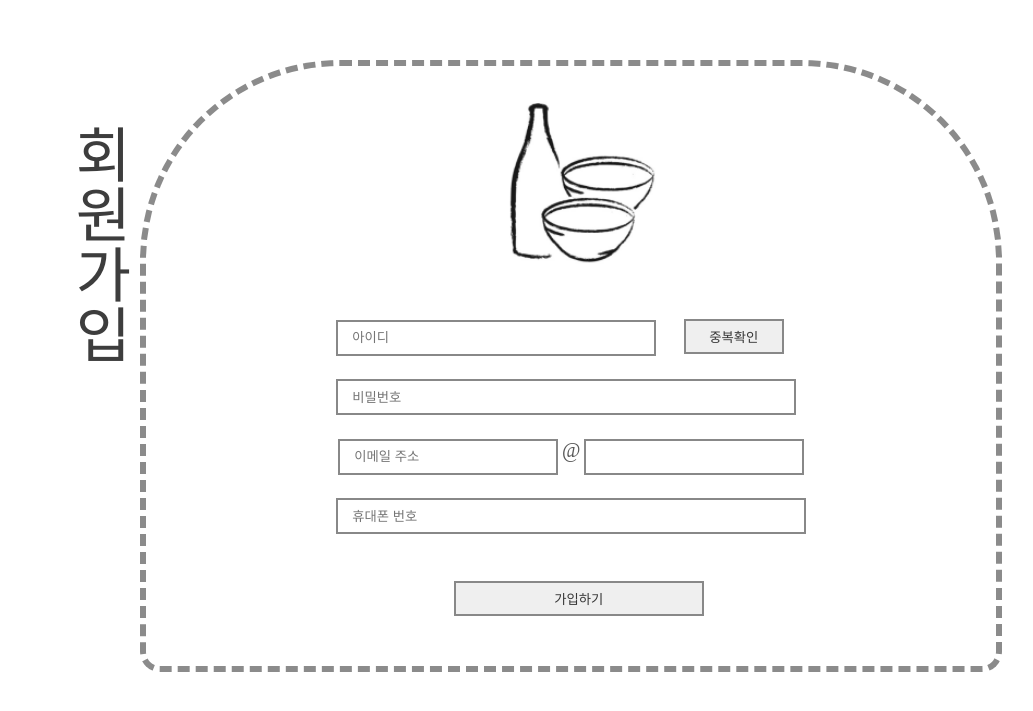
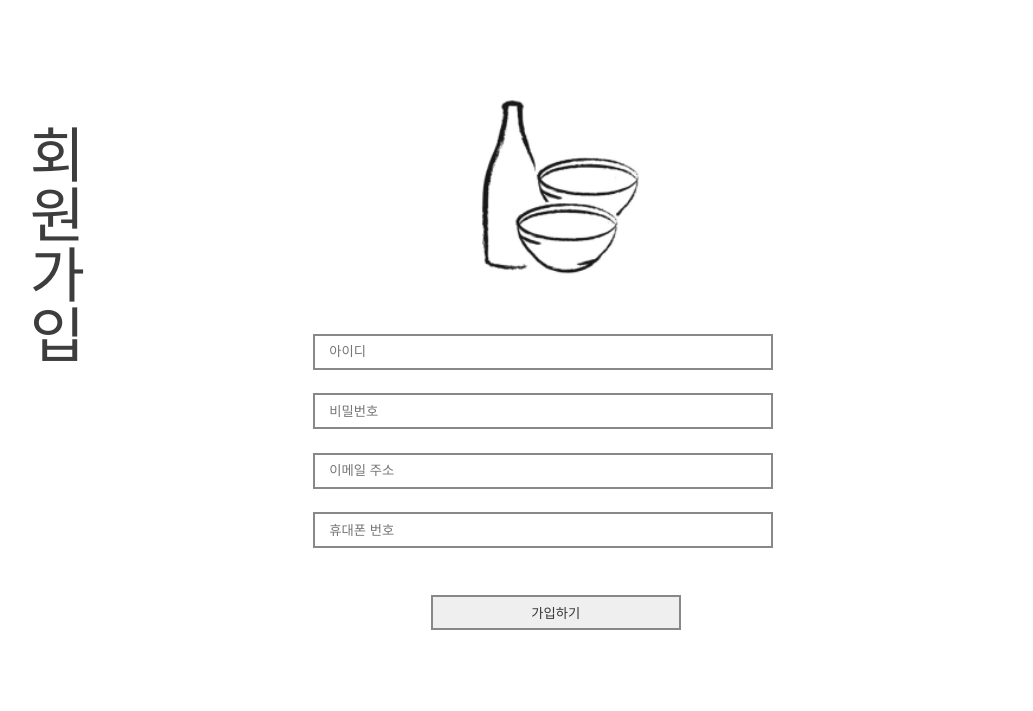
Before and after one commit to timeiscoal/Cobby, a Django app: template user/templates/user/signup.html in a window 1280 px wide. Shown: the top 711 px of the page, without its empty margins (112-1145 px from the left). Run offline with Django 4.2, Linux system fonts and the light colour scheme; the template is opened without the code that fills it, so the values that code supplies are empty; some web fonts are replaced.

Commit message:
finished signup funtion

```diff
--- a/cobby/settings.py
+++ b/cobby/settings.py
@@ -143,3 +143,8 @@ AUTH_USER_MODEL = 'user.User'
 # MEDIA_ROOT = BASE_DIR / 'media'
 MEDIA_ROOT = os.path.join(BASE_DIR, 'media')
 MEDIA_URL = '/media/'
+
+STATIC_URL = '/static/'
+STATICFILES_DIRS = [
+os.path.join(BASE_DIR, 'static'),
+] #스태틱에서 이미지를 사용할 것이다 ! 라고 알려주는 코드
--- a/user/templates/user/signup.html
+++ b/user/templates/user/signup.html
@@ -1,5 +1,6 @@
 <!DOCTYPE html>
 <html lang="en">
+
 <head>
   <meta charset="UTF-8" />
   <meta http-equiv="X-UA-Compatible" content="IE=edge" />
@@ -8,19 +9,21 @@
   <style>
     @font-face {
       font-family: "WandohopeB";
-        src: url("https://cdn.jsdelivr.net/gh/projectnoonnu/noonfonts_20-10@1.0/WandohopeB.woff")
-          format("woff");
+      src: url("https://cdn.jsdelivr.net/gh/projectnoonnu/noonfonts_20-10@1.0/WandohopeB.woff") format("woff");
       font-weight: normal;
       font-style: normal;
     }
+
     * {
       margin: 0 auto;
     }
+
     main {
       margin-top: 60px;
       margin-bottom: 50px;
       display: flex;
     }
+
     .signup_text {
       font-size: 45pt;
       margin-bottom: 30px;
@@ -30,39 +33,32 @@
       margin-right: -13%;
       margin-top: 5%;
     }
+
     .main_box {
-        width: 850px;
-        height: 600px;
-        background: transparent;
-        border: dashed rgb(139, 139, 139);
-        border-width: 6px;
-        border-radius: 200px 200px 20px 20px;
+      width: 1000px;
+      height: 450px;
+
     }
+
     .img {
-        width: 230px;
-        height: 230px;
+      width: 250px;
+      height: 250px;
       background: url(/static/imgs/image.png) no-repeat center;
       background-size: cover;
     }
+
     .box {
       width: 470px;
     }
 
     .id_box {
-        width: 300px;
+      width: 440px;
       height: 30px;
       margin-top: 5%;
       border: 2px solid rgb(136, 136, 136);
       padding-left: 3%;
     }
-      .button {
-        width: 100px;
-        height: 35px;
-        font-family: "WandohopeB";
-        color: rgb(53, 53, 53);
-        margin-left: 5%;
-        border: 2px solid rgb(136, 136, 136);
-      }
+
     .password {
       width: 440px;
       height: 30px;
@@ -73,21 +69,23 @@
     }
 
     .email_box {
-        display: flex;
       margin-top: 5%;
     }
-      .email_box > p {
+
+    .email_box>p {
       font-size: 15pt;
       color: rgb(88, 88, 88);
     }
+
     .email {
-        width: 200px;
+      width: 440px;
       height: 30px;
       border: 2px solid rgb(136, 136, 136);
       padding-left: 3%;
     }
+
     .phone {
-        width: 450px;
+      width: 440px;
       height: 30px;
       margin-top: 5%;
       border: 2px solid rgb(136, 136, 136);
@@ -103,27 +101,50 @@
       border: 2px solid rgb(136, 136, 136);
       margin-top: 10%;
       margin-left: 25%;
+      cursor: pointer;
+    }
+
+    .error {
+      border: 1px solid none;
+      border-radius: 1rem;
+      text-align: center;
+      padding: 1rem;
+      background-color: rgb(255, 0, 0, .6);
+      color: #ffffff;
+      margin-bottom: 1rem;
+      margin-top: 20px;
     }
   </style>
 </head>
+
 <body>
   <main>
     <p class="signup_text">회원가입</p>
     <section class="main_box">
       <div class="img"></div>
+      {% comment %} input 에 name 값 확인하기.. {% endcomment %}
         <div class="box">
-          <input class="id_box" placeholder="아이디" type="text" />
-          <button class="button">중복확인</button>
-          <input class="password" placeholder="비밀번호" type="password" />
+          <form action="{% url 'user:signup' %}" method="post">
+          {% csrf_token %}
+          <input class="id_box" placeholder="아이디" type="text" / name="username">
+          <input class="password" placeholder="비밀번호" type="password" name="password"/>
           <div class="email_box">
-            <input class="email" placeholder="이메일 주소" type="email" />
-            <p>@</p>
-            <input class="email" type="email" />
+            <input class="email" placeholder="이메일 주소" type="email" name="email"/>
+
           </div>
-          <input class="phone" placeholder="휴대폰 번호" type="tel" />
-          <button class="signup">가입하기</button>
+          <input class="phone" placeholder="휴대폰 번호" type="tel" name="phonenum"/>
+
+          <button class="signup" type="submit">가입하기</button>
         </div>
+      </form>
+      {% if error %}
+      <div class="error">
+        {{ error }}
+      </div>
+      {% endif %}
+
     </section>
   </main>
 </body>
+
 </html>
--- a/user/urls.py
+++ b/user/urls.py
@@ -8,5 +8,6 @@ app_name = 'user'
 urlpatterns = [
       path('login/', auth_views.LoginView.as_view(template_name='user/login.html'), name='login'),
       path('logout/', auth_views.LogoutView.as_view(), name='logout'),
+      path('signup/', views.signup, name='signup'),
 
 ]
```
Also changed, not shown: user/views.py (+9 -6 lines), user/templates/user/makgeollitest.png (deleted). Lines whose indentation alone changed are shown as unchanged.
